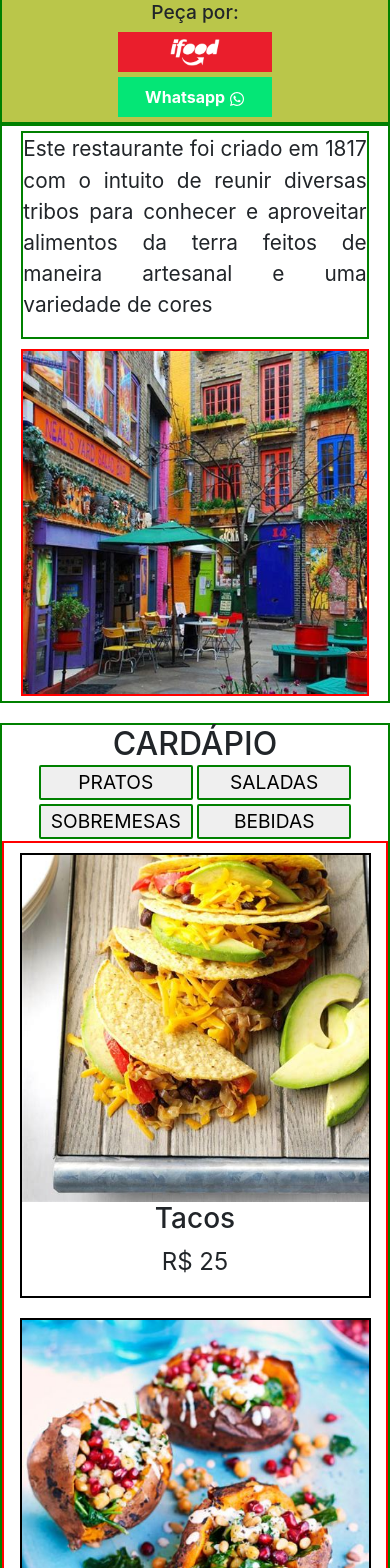
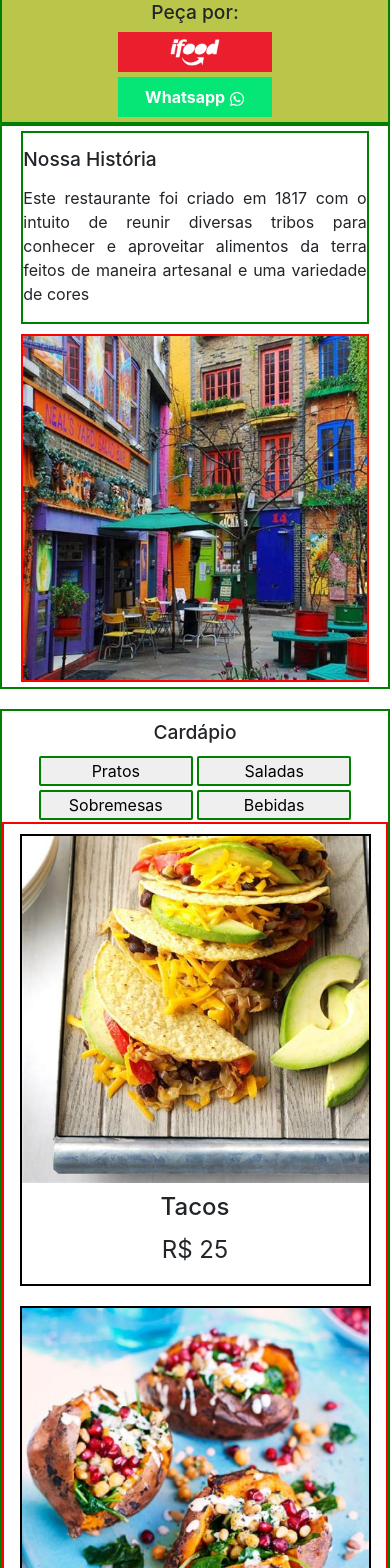
Before and after one commit to cesarcross/restaurant_quitandavegana, a React (Create React App) app: page / in a window 390 px wide. Shown: the part 240-1808 px from the top of the page. Built offline with nearby package versions, Linux system fonts and the light colour scheme.

Commit message:
mobile almost done

```diff
--- a/src/components/About/About.component.jsx
+++ b/src/components/About/About.component.jsx
@@ -7,6 +7,7 @@ import aboutPic from "../../assets/images/about.png";
 const About = () => (
   <AboutContainer>
     <AboutText>
+      <h3>Nossa História</h3>
       <p>
         Este restaurante foi criado em 1817 com o intuito de reunir diversas
         tribos para conhecer e aproveitar alimentos da terra feitos de maneira
--- a/src/components/About/About.style.js
+++ b/src/components/About/About.style.js
@@ -17,8 +17,9 @@ export const AboutText = styled.div`
   margin: 5px auto;
   text-align: justify;
 
-  p {
-    font-size: 1.3rem;
+  h3 {
+    font-size: 1.2rem;
+    margin: 15px 0;
   }
 
   @media screen and (min-width: 768px) {
--- a/src/components/CentralMenu/CentralMenu.component.jsx
+++ b/src/components/CentralMenu/CentralMenu.component.jsx
@@ -20,19 +20,19 @@ const CentralMenu = () => {
 
   return (
     <CentralMenuContainer>
-      <h2>CARDÁPIO</h2>
+      <h3>Cardápio</h3>
       <CentralMenuBtnDiv>
         <CentralMenuButton onClick={() => setCategoryState(menuCategories[0])}>
-          PRATOS
+          Pratos
         </CentralMenuButton>
         <CentralMenuButton onClick={() => setCategoryState(menuCategories[1])}>
-          SALADAS
+          Saladas
         </CentralMenuButton>
         <CentralMenuButton onClick={() => setCategoryState(menuCategories[2])}>
-          SOBREMESAS
+          Sobremesas
         </CentralMenuButton>
         <CentralMenuButton onClick={() => setCategoryState(menuCategories[3])}>
-          BEBIDAS
+          Bebidas
         </CentralMenuButton>
       </CentralMenuBtnDiv>
       <CentralMenuCards>
--- a/src/components/CentralMenu/CentralMenu.style.js
+++ b/src/components/CentralMenu/CentralMenu.style.js
@@ -6,8 +6,9 @@ export const CentralMenuContainer = styled.div`
   flex-direction: column;
   margin: 20px auto;
 
-  h2 {
-    margin: 0 auto;
+  h3 {
+    font-size: 1.2rem;
+    margin: 10px auto;
   }
 `;
 
@@ -26,7 +27,6 @@ export const CentralMenuButton = styled.button`
   width: 40%;
   margin: 2px;
   outline: none;
-  font-size: 1.2rem;
   border-radius: 2px;
 
   &:focus {
@@ -58,6 +58,7 @@ export const CentralMenuItem = styled.li`
   margin: 10px auto;
 
   h3 {
+    font-size: 1.5rem;
     text-align: center;
   }
 
--- a/src/components/Footer/Footer.style.js
+++ b/src/components/Footer/Footer.style.js
@@ -8,7 +8,6 @@ export const FooterContainer = styled.div`
   display: flex;
   flex-direction: column;
   align-items: center;
-  font-size: 1.2rem;
 `;
 
 export const FooterLogo = styled.div`
--- a/src/components/Form/Form.component.jsx
+++ b/src/components/Form/Form.component.jsx
@@ -10,7 +10,7 @@ const Form = () => (
         action="https://formsubmit.io/send/ebaf272f-0e6b-441c-8c2a-7881d541c7be"
         method="POST"
       >
-        <h1>Contato</h1>
+        <h3>Contato</h3>
         <input
           name="_redirect"
           type="hidden"
--- a/src/components/Form/Form.style.js
+++ b/src/components/Form/Form.style.js
@@ -17,6 +17,11 @@ export const ContactForm = styled.div`
     display: flex;
     flex-direction: column;
     width: 100%;
+  }
+
+  h3 {
+    font-size: 1.2rem;
+    margin: 10px 0;
   }
 
   textarea {
@@ -46,7 +51,7 @@ export const ContactForm = styled.div`
     margin: 5px auto;
     height: 50px;
     border-radius: 2px;
-    font-size: 1.5rem;
+    font-size: 1.2rem;
 
     &:hover {
       background: #20eac5;
--- a/src/components/Team/Team.component.jsx
+++ b/src/components/Team/Team.component.jsx
@@ -7,15 +7,16 @@ import Bela from "../../assets/images/bela.png";
 
 const Team = () => (
   <TeamContainer>
+    <h3>Nossa Equipe</h3>
     <TeamCards>
       <TeamPerson>
         <img src={Edu} alt="Eduardo" />
-        <h2>Jorge</h2>
+        <h3>Jorge</h3>
         <p>Cozinheiro</p>
       </TeamPerson>
       <TeamPerson>
         <img src={Bela} alt="Bela" />
-        <h2>Bela</h2>
+        <h3>Bela</h3>
         <p>Cozinheira</p>
       </TeamPerson>
     </TeamCards>
--- a/src/components/Team/Team.style.js
+++ b/src/components/Team/Team.style.js
@@ -2,8 +2,15 @@ import styled from "styled-components";
 
 export const TeamContainer = styled.div`
   border: 2px solid green;
+  display: flex;
+  flex-direction: column;
   background: #fed34a;
-  margin: 10px auto;
+
+  h3 {
+    text-align: center;
+    margin: 10px auto;
+    font-size: 1.2rem;
+  }
 `;
 
 export const TeamCards = styled.div`
@@ -31,11 +38,11 @@ export const TeamPerson = styled.div`
   }
 
   h2 {
-    font-size: 3rem;
+    font-size: 1.2rem;
   }
 
   p {
-    font-size: 1.5rem;
+    font-size: 1.2rem;
   }
 
   @media screen and (min-width: 768px) {
```
